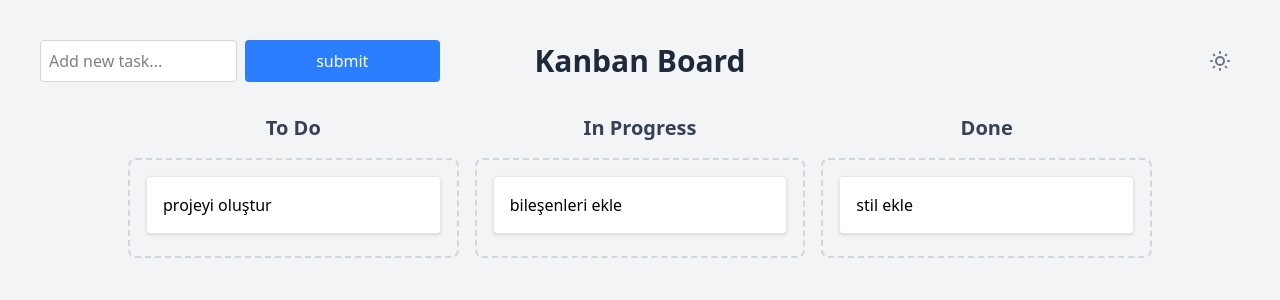
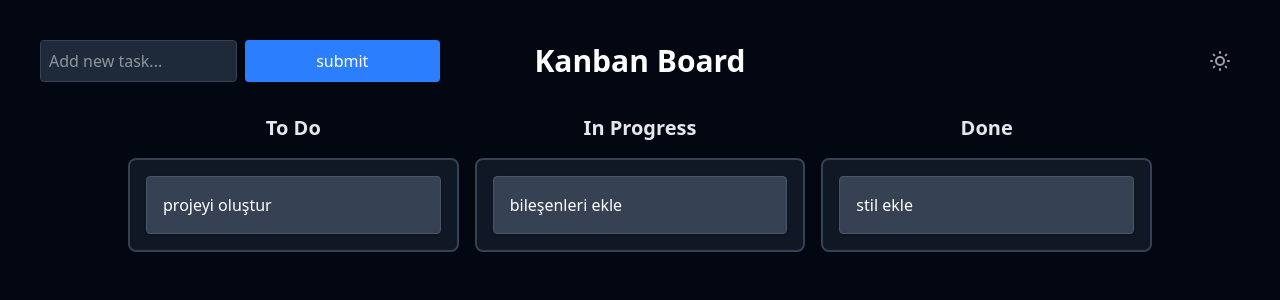
Before and after one commit to Erdem-Baran/kanban-board, a React (Vite) app: page / in a window 1280 px wide. Shown: the top 300 px of the page. Built offline with nearby package versions, Linux system fonts and the light colour scheme.

Commit message:
"theme updated"

```diff
--- a/src/App.css
+++ b/src/App.css
@@ -1 +1,2 @@
 @import "tailwindcss";
+@variant dark (&:where(.dark, .dark *));
--- a/src/App.tsx
+++ b/src/App.tsx
@@ -3,7 +3,6 @@
 import { Droppable } from "./components/Droppable";
 import { Draggable } from "./components/Draggable";
 import type { Task } from "./types/Types";
-import { CiLight } from "react-icons/ci";
 import ThemeToggle from "./components/ThemeToggle";
 
 export default function App() {
@@ -37,7 +36,7 @@
   };
 
   return (
-    <div className="p-10 min-h-screen bg-gray-100 dark:bg-gray-900 transition-colors duration-300">
+    <div className="p-10 min-h-screen bg-gray-100 dark:bg-gray-950 transition-colors duration-300">
       <div className="grid grid-cols-3 items-center mb-8">
         <div>
           <form onSubmit={handleFormSubmit} className="flex gap-2">
--- a/src/components/Droppable.tsx
+++ b/src/components/Droppable.tsx
@@ -12,7 +12,7 @@
   return (
     <div
       ref={setNodeRef}
-      className="p-4 rounded-lg min-h-[100px] w-full border-2 border-dashed transition-colors ${bgClass} border-gray-300 dark:border-gray-700"
+      className={`p-4 rounded-lg min-h-[100  w-full border-2 border也border-dashed transition-colors ${bgClass} border-gray-3ly-200 dark:border-gray-700`}
     >
       {props.children}
     </div>
```
